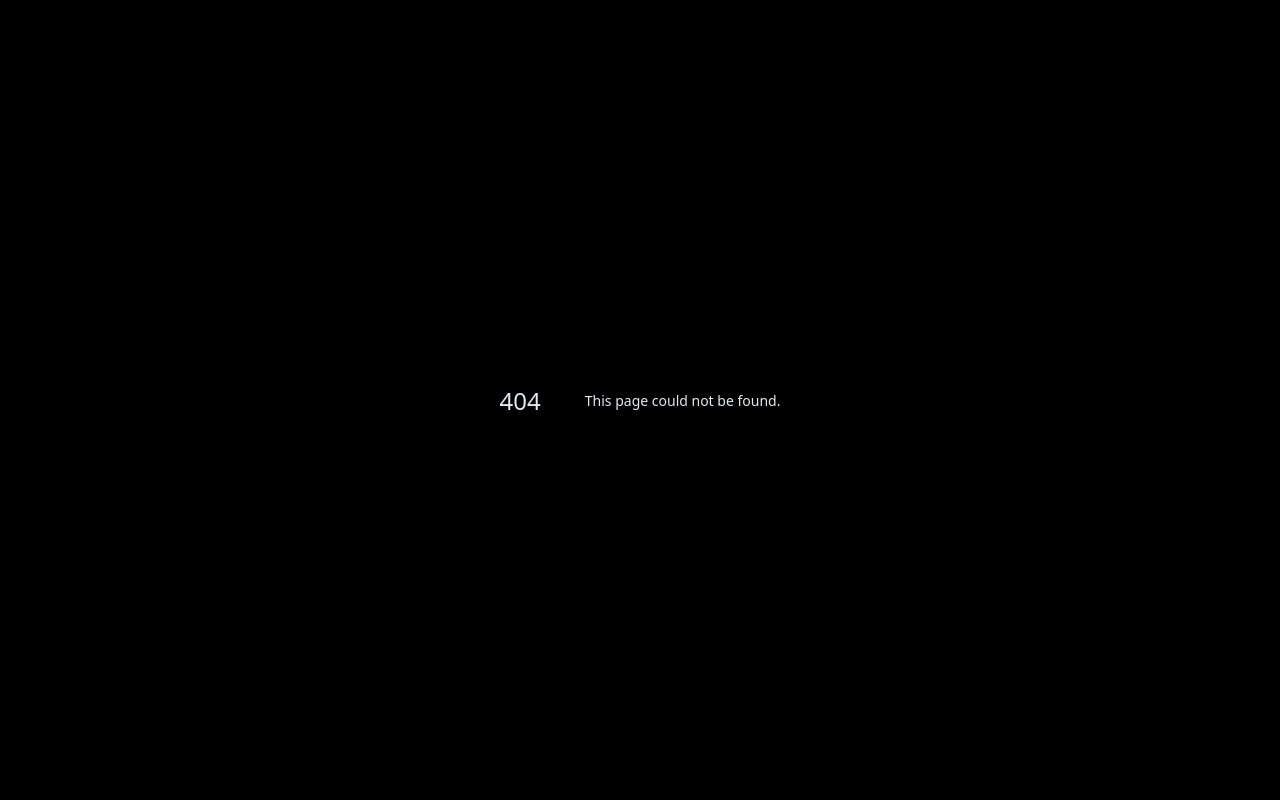
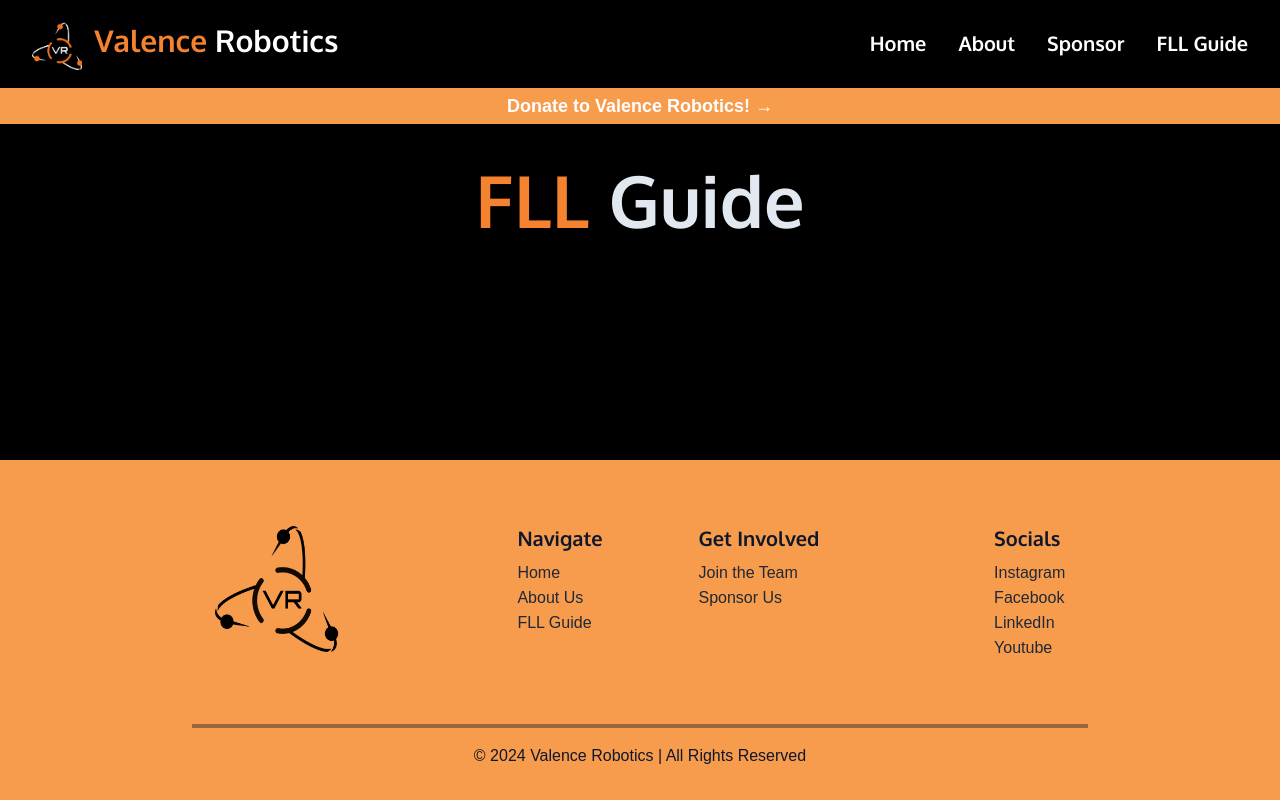
Before and after one commit to ValenceRobotics/www, a Next.js app: page /fll-guide in a window 1280 px wide. Before the commit this address had no page. Shown: the top 800 px of the page. Built offline with nearby package versions, Linux system fonts and the light colour scheme; a web font is replaced by a local one.

Commit message:
fll guide

```diff
--- /dev/null
+++ b/app/fll-guide/page.tsx
@@ -0,0 +1,31 @@
+"use client";
+import { SimpleGrid } from "@chakra-ui/react";
+// import { GoMarkGithub } from "react-icons/go";
+import { FaGithub as GoMarkGithub } from "react-icons/fa";
+import { AiOutlineInstagram } from "react-icons/ai";
+import { BsPaypal } from "react-icons/bs";
+import { IconContext } from "react-icons";
+import { Navbar } from "@/components/navbar";
+import Banner from "@/components/banner";
+import Button from "@/components/button";
+import React from "react";
+
+export default function FLLGuide() {
+  return (
+    <>
+      <head>
+        <title>FLL Guide</title>
+        <link rel="icon" href="/favicon.ico" />
+      </head>
+      <Navbar active="fll-guide" />
+      <Banner />
+      <div className="mt-10">
+        <div className="container mx-auto">
+          <h1 className="lg:text-7xl text-5xl font-bold text-center font-heading">
+            <span className="text-logo-orange font-heading">FLL</span> Guide
+          </h1>
+        </div>
+      </div>
+    </>
+  );
+}
```
